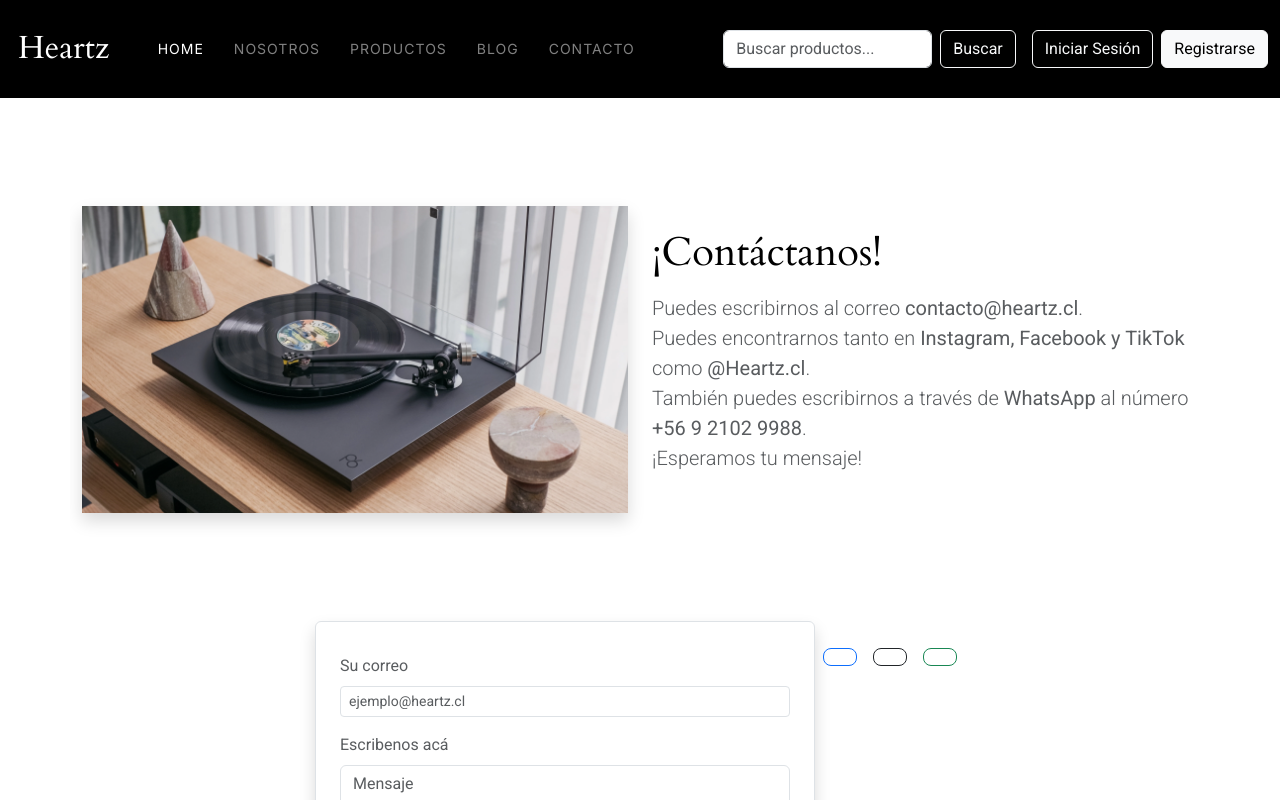
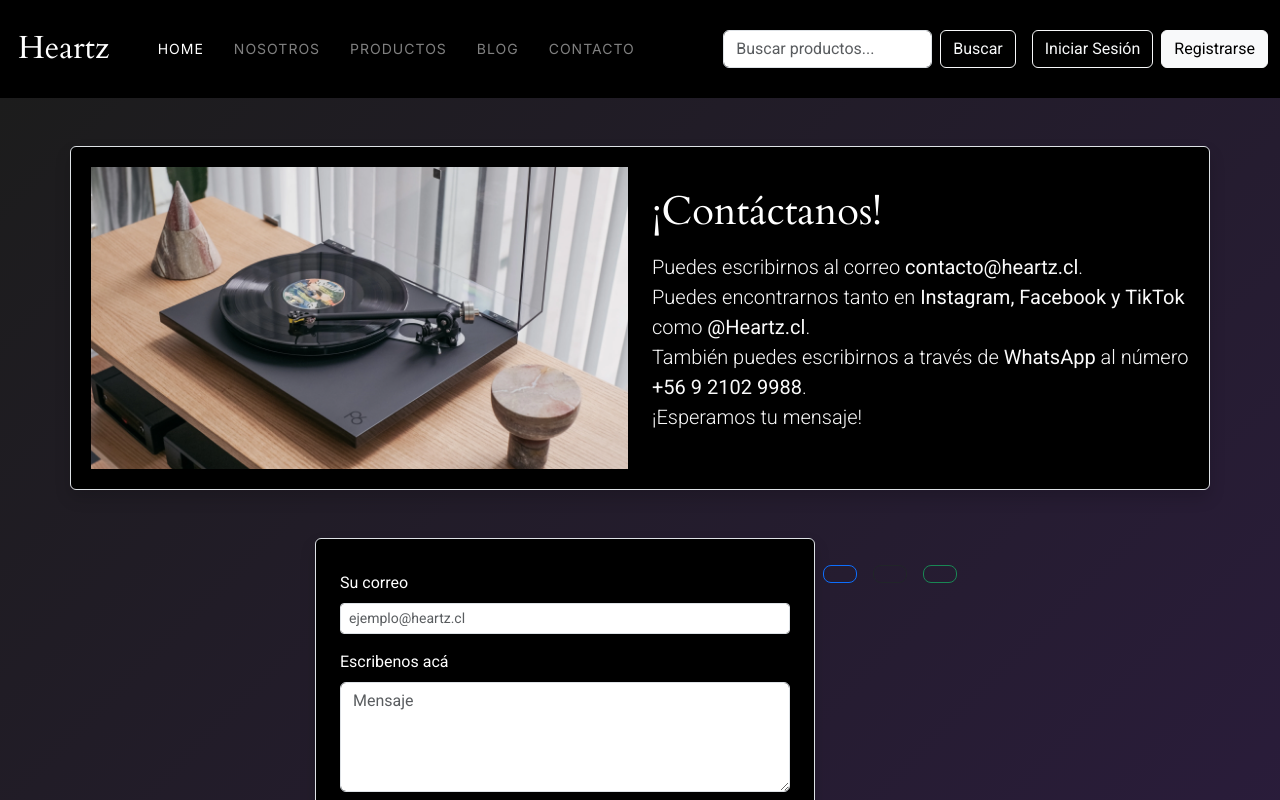
Before and after one commit to Bvnddit/heartz-web, a React (Vite) app: page /heartz-web/contacto in a window 1280 px wide. Shown: the top 800 px of the page. Built offline with nearby package versions, Linux system fonts and the light colour scheme.

Commit message:
Update Contacto

```diff
--- a/src/pages/Contacto.jsx
+++ b/src/pages/Contacto.jsx
@@ -2,15 +2,15 @@ import tornamesasImg from '../assets/img/default/tornamesas.webp';
 
 function Contacto() {
   return (
-    <div style={{backgroundColor:'white'}}>
-    <section className="container my-5" style={{backgroundColor:'white'}}>
+    <div style={{background: 'linear-gradient(135deg, #1c1c1c, #2a1c3b)'}}>
+    <section className="container my-5 border rounded shadow" style={{backgroundColor:'black', padding: '20px', borderRadius: '10px'}}>
       <div className="row align-items-center">
         <div className="col-md-6 text-center">
           <img src={tornamesasImg} alt="Tornamesas" className="img-fluid shadow" style={{maxHeight: 500, objectFit: 'cover'}} />
         </div>
         <div className="col-md-6">
-          <h1 className="jumbotron-heading mb-3" style={{color:'black'}}>¡Contáctanos!</h1>
-          <p className="lead text-muted">
+          <h1 className="jumbotron-heading mb-3" style={{color:'white'}}>¡Contáctanos!</h1>
+          <p className="lead">
             Puedes escribirnos al correo <strong>contacto@heartz.cl</strong>.<br />
             Puedes encontrarnos tanto en <strong>Instagram, Facebook y TikTok</strong> como <strong>@Heartz.cl</strong>.<br />
             También puedes escribirnos a través de <strong>WhatsApp</strong> al número <strong>+56 9 2102 9988</strong>.<br />
@@ -20,14 +20,14 @@ function Contacto() {
       </div>
     </section>
     <div className="container d-flex justify-content-center mt-5">
-      <form className="p-4 border rounded shadow" style={{maxWidth: 500, width: '100%'}}>
+      <form className="p-4 border rounded shadow" style={{maxWidth: 500, width: '100%', color:'white', backgroundColor:'black'}}>
         <h1 />
         <div className="mb-3">
-          <label className="form-label text-muted" htmlFor="tema">Su correo</label>
+          <label className="form-label" htmlFor="tema">Su correo</label>
           <input className="form-control form-control-sm" type="text" placeholder="ejemplo@heartz.cl" id="tema" />
         </div>
         <div className="mb-3">
-          <label className="form-label text-muted" htmlFor="contenido">Escribenos acá</label>
+          <label className="form-label" htmlFor="contenido">Escribenos acá</label>
           <textarea className="form-control" placeholder="Mensaje" id="contenido" rows={4} defaultValue={""} />
         </div>
         <button className="btn btn-outline-primary w-100">Enviar</button>
```
